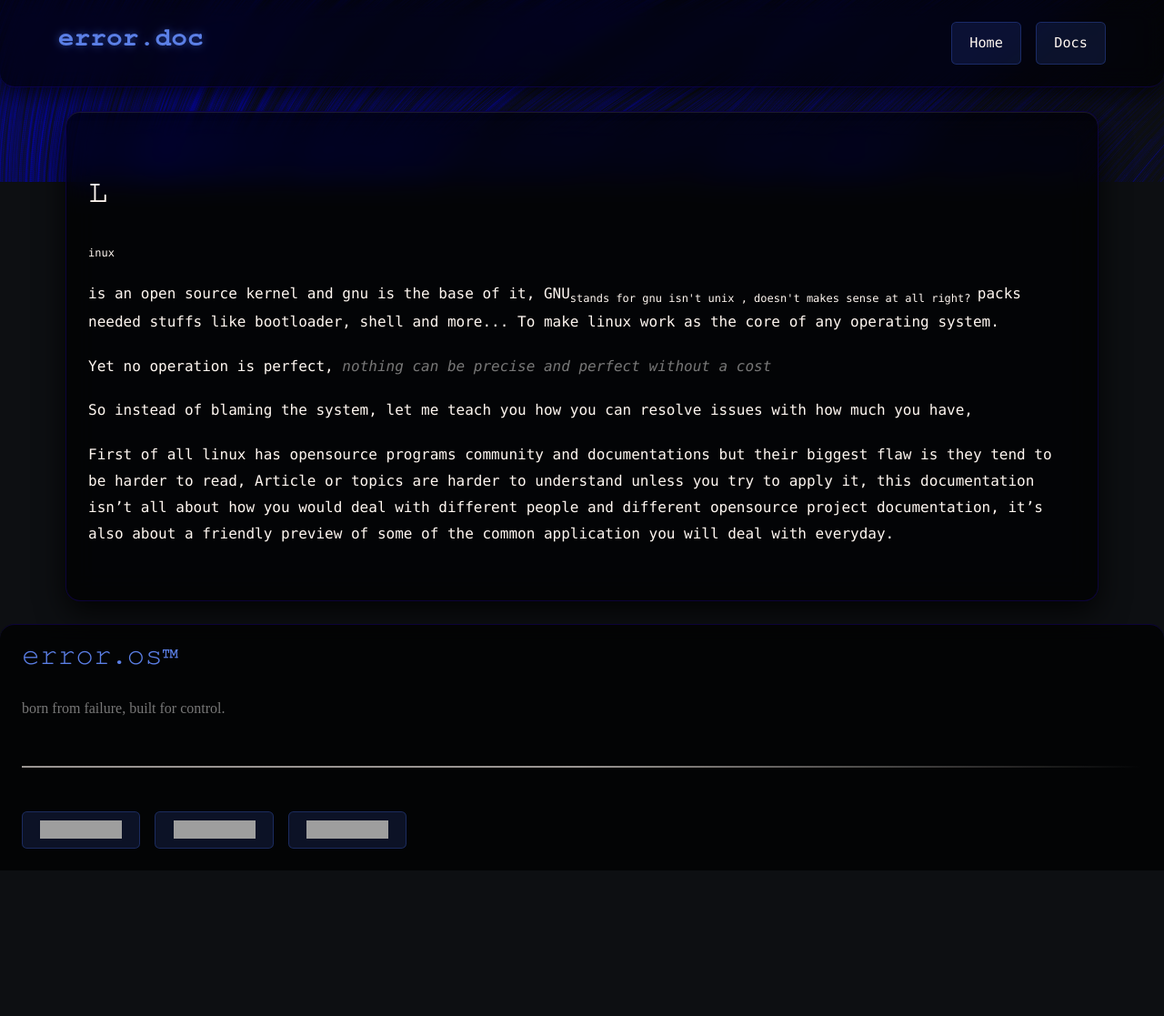
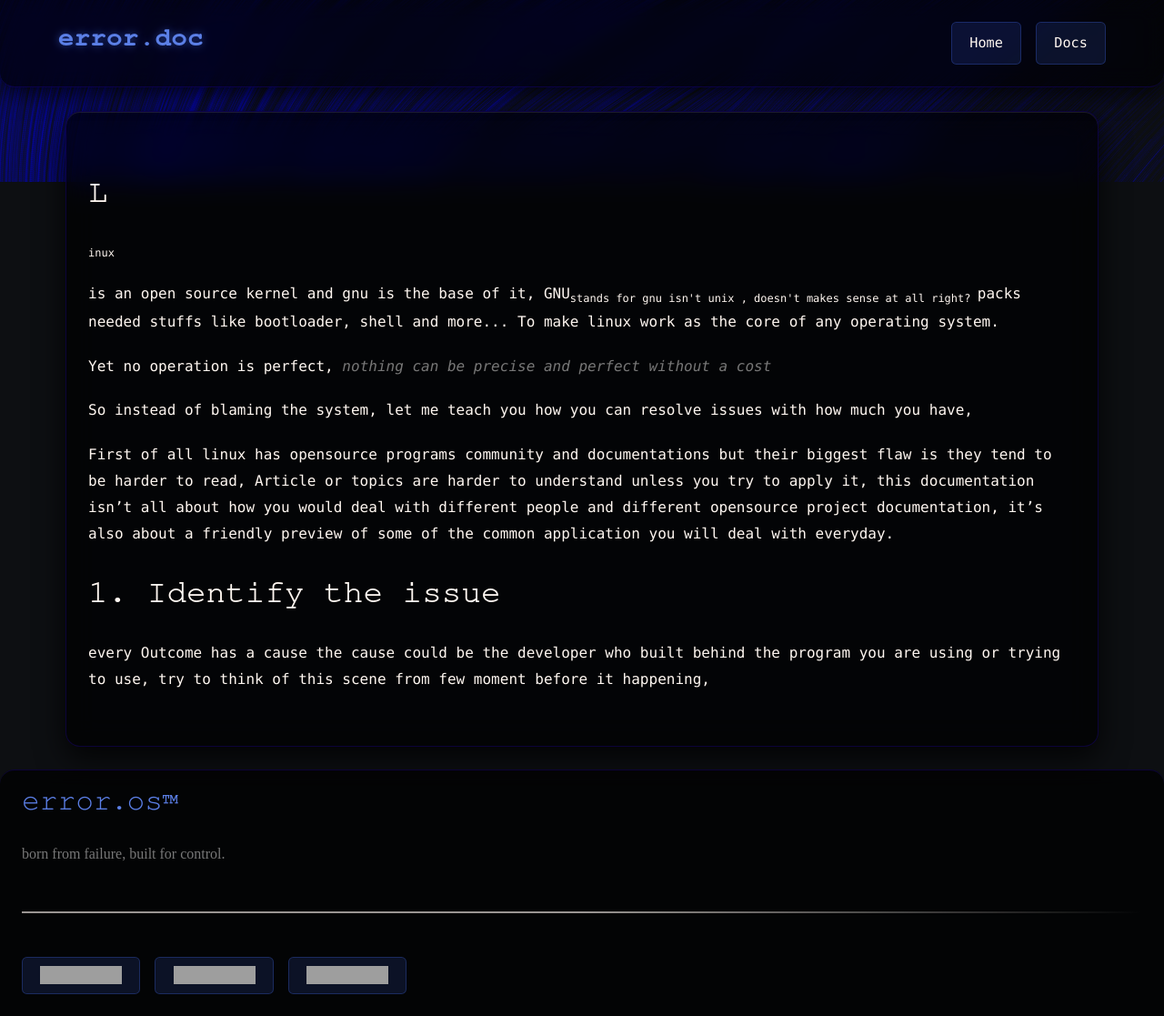
Before and after one commit to zynomon/error.doc, a Jekyll site: the page built from docs/009/index.md, in a window 1280 px wide. Shown: the whole page at 91% size. Built offline with Jekyll 4.4.1, drawn with Linux system fonts in a browser that asks for light colours; nearby versions of some CDN libraries; grey boxes are pictures that could not be loaded.

Commit message:
Update index.md

```diff
--- a/docs/009/index.md
+++ b/docs/009/index.md
@@ -13,3 +13,6 @@ Yet no operation is perfect, *nothing can be precise and perfect without a cost*
 So instead of blaming the system, let me teach you how you can resolve issues with how much you have,
 
 First of all linux has opensource programs community and documentations but their biggest flaw is they tend to be harder to read, Article or topics are harder to understand unless you try to apply it, this documentation isn't all about how you would deal with different people and different opensource project documentation, it's also about a friendly preview of some of the common application you will deal with everyday.
+
+### 1. Identify the issue
+every Outcome has a cause  the cause could be the developer who built behind the program you are using or trying to use, try to think of this scene from few moment before it happening,
```
